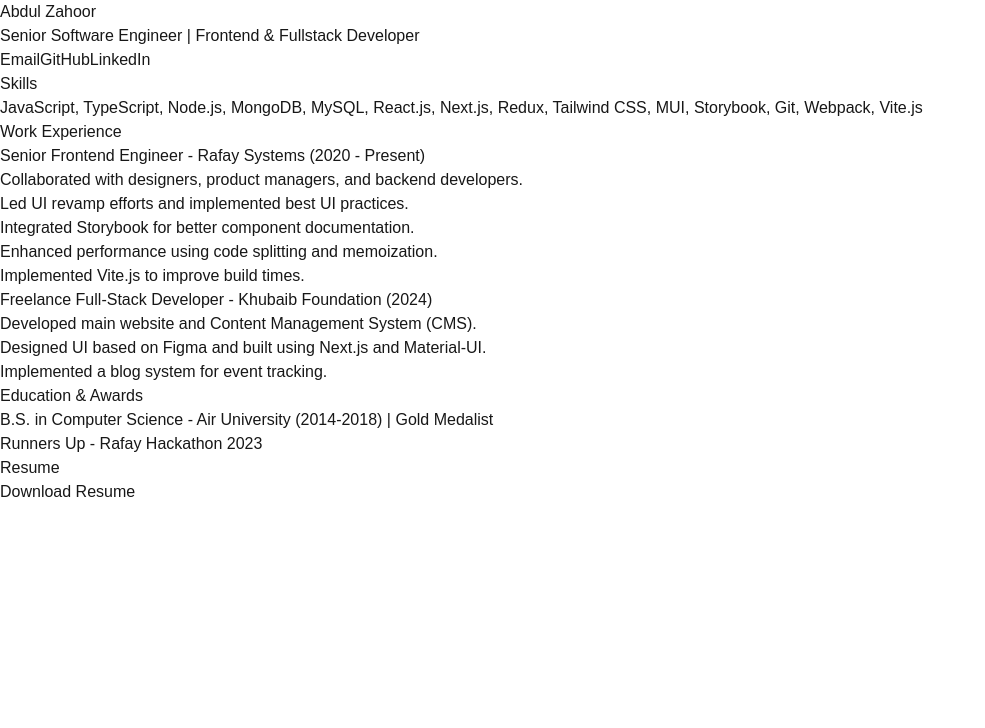
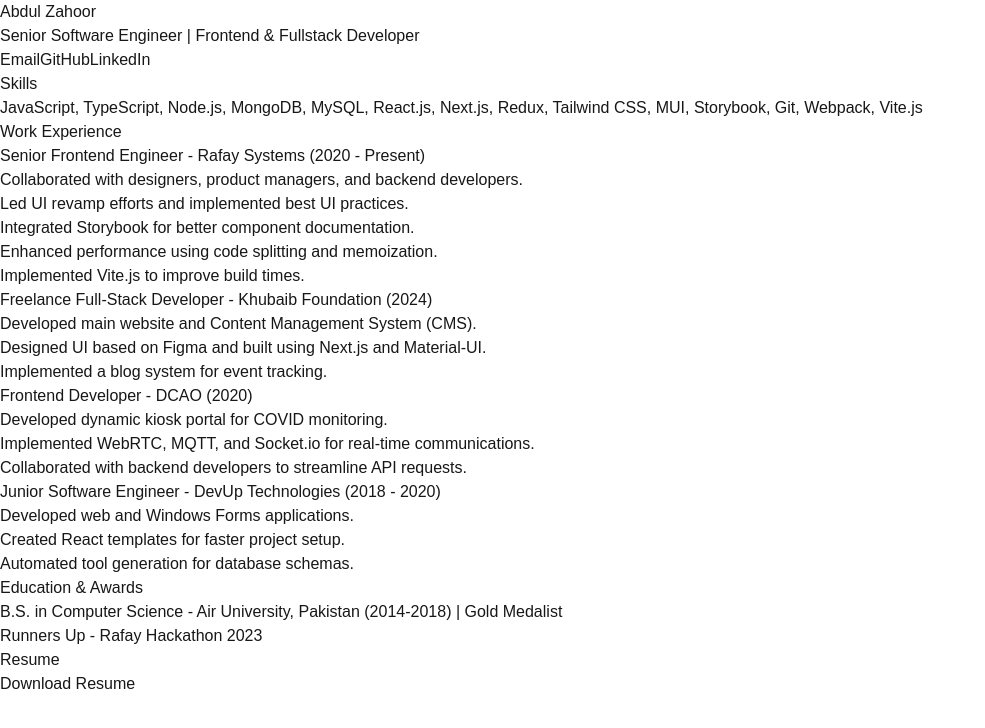
Before and after one commit to its4zahoor/dev-portfolio, a Next.js app: page / in a window 1280 px wide. Shown: the top 728 px of the page, without its empty margins (0-985 px from the left). Built offline with nearby package versions, Linux system fonts and the light colour scheme.

Commit message:
gradient more purple, add missing work experience
Signed-off-by: Abdul Zahoor <its4zahoor@gmail.com>

```diff
--- a/app/page.tsx
+++ b/app/page.tsx
@@ -2,7 +2,7 @@
 
 export default function Home() {
   return (
-    <div className='min-h-screen bg-gradient-to-r from-purple-500 via-pink-500 to-red-500 text-white font-sans'>
+    <div className='min-h-screen bg-gradient-to-r from-red-700 via-purple-700 to-purple-900 text-white font-sans'>
       <Head>
         <title>Abdul Zahoor | Portfolio</title>
       </Head>
@@ -84,6 +84,31 @@
               <li>Implemented a blog system for event tracking.</li>
             </ul>
           </div>
+          <div>
+            <h3 className='text-3xl font-semibold'>
+              Frontend Developer - DCAO (2020)
+            </h3>
+            <ul className='list-disc list-inside text-gray-700 mt-2'>
+              <li>Developed dynamic kiosk portal for COVID monitoring.</li>
+              <li>
+                Implemented WebRTC, MQTT, and Socket.io for real-time
+                communications.
+              </li>
+              <li>
+                Collaborated with backend developers to streamline API requests.
+              </li>
+            </ul>
+          </div>
+          <div>
+            <h3 className='text-3xl font-semibold'>
+              Junior Software Engineer - DevUp Technologies (2018 - 2020)
+            </h3>
+            <ul className='list-disc list-inside text-gray-700 mt-2'>
+              <li>Developed web and Windows Forms applications.</li>
+              <li>Created React templates for faster project setup.</li>
+              <li>Automated tool generation for database schemas.</li>
+            </ul>
+          </div>
         </div>
       </section>
 
@@ -93,7 +118,8 @@
           Education & Awards
         </h2>
         <p className='text-gray-700 text-lg'>
-          B.S. in Computer Science - Air University (2014-2018) | Gold Medalist
+          B.S. in Computer Science - Air University, Pakistan (2014-2018) | Gold
+          Medalist
         </p>
         <p className='text-gray-700 text-lg'>
           Runners Up - Rafay Hackathon 2023
```
